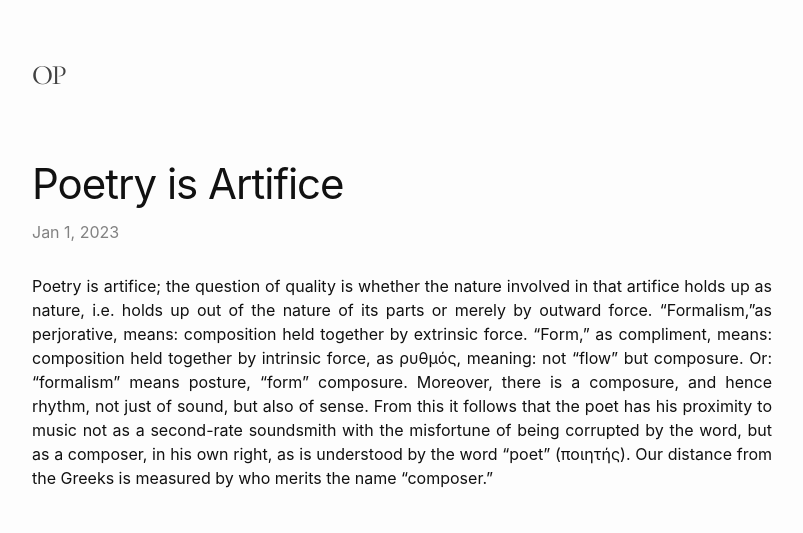
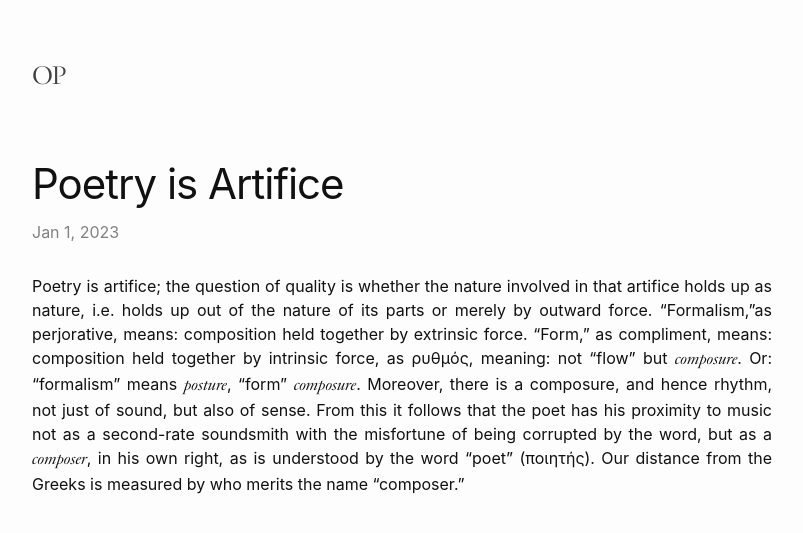
Before and after one commit to TheatrumMundi/TheatrumMundi, a Jekyll site: the page built from _posts/2023-01-01-poetry-is-artifice.markdown, in a window 1280 px wide. Shown: the top 533 px of the page, without its empty margins (238-1041 px from the left). Built offline with Jekyll 4.4.1, drawn with Linux system fonts in a browser that asks for light colours; some web fonts are replaced.

```diff
--- a/_posts/2023-01-01-poetry-is-artifice.markdown
+++ b/_posts/2023-01-01-poetry-is-artifice.markdown
@@ -6,4 +6,4 @@ categories: jekyll update
 ---
 
 
-Poetry is artifice; the question of quality is whether the nature involved in that artifice holds up as nature, i.e. holds up out of the nature of its parts or merely by outward force. “Formalism,”as perjorative, means: composition held together by extrinsic force. “Form,” as compliment, means: composition held together by intrinsic force, as ρυθμός, meaning: not “flow” but composure. Or: “formalism” means posture, “form” composure. Moreover, there is a composure, and hence rhythm, not just of sound, but also of sense. From this it follows that the poet has his proximity to music not as a second-rate soundsmith with the misfortune of being corrupted by the word, but as a composer, in his own right, as is understood by the word “poet” (ποιητής). Our distance from the Greeks is measured by who merits the name “composer.”
+Poetry is artifice; the question of quality is whether the nature involved in that artifice holds up as nature, i.e. holds up out of the nature of its parts or merely by outward force. “Formalism,”as perjorative, means: composition held together by extrinsic force. “Form,” as compliment, means: composition held together by intrinsic force, as ρυθμός, meaning: not “flow” but <i>composure</i>. Or: “formalism” means <i>posture</i>, “form” <i>composure</i>. Moreover, there is a composure, and hence rhythm, not just of sound, but also of sense. From this it follows that the poet has his proximity to music not as a second-rate soundsmith with the misfortune of being corrupted by the word, but as a <i>composer</i>, in his own right, as is understood by the word “poet” (ποιητής). Our distance from the Greeks is measured by who merits the name “composer.”
```
